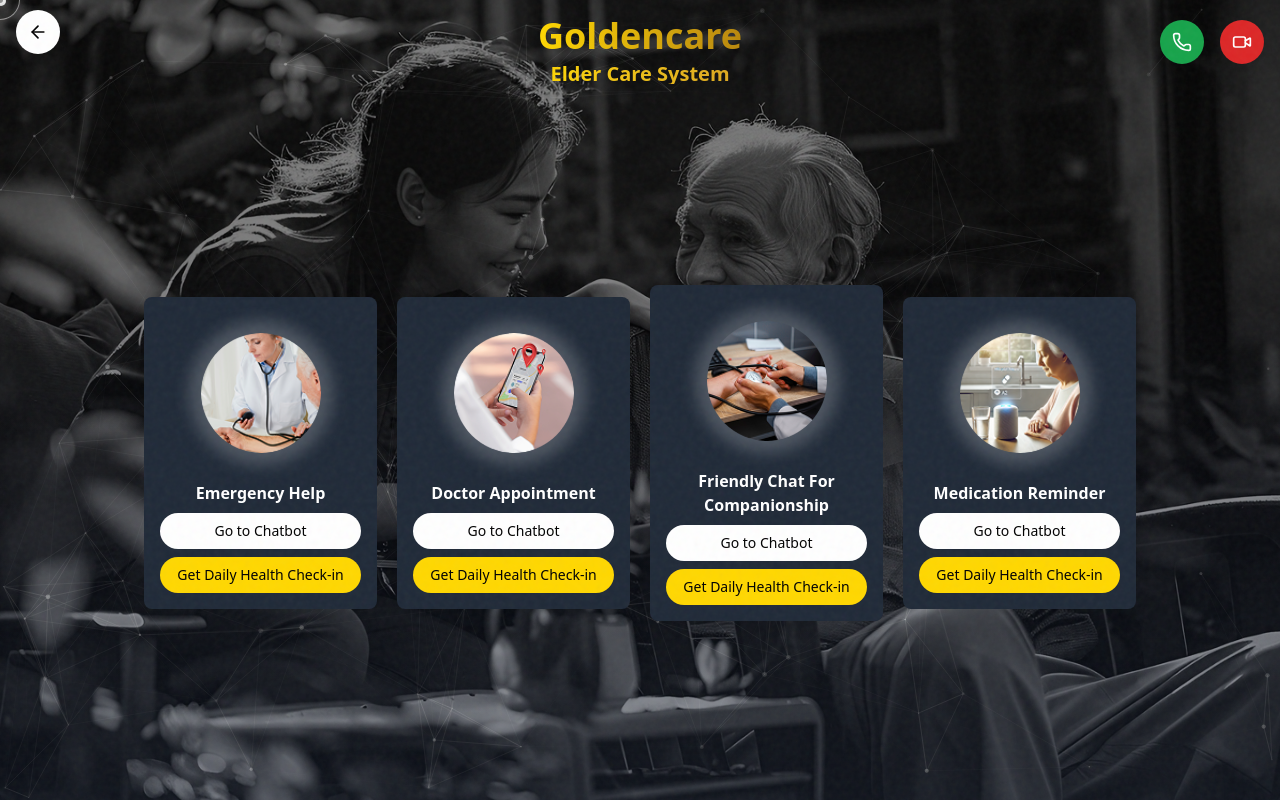
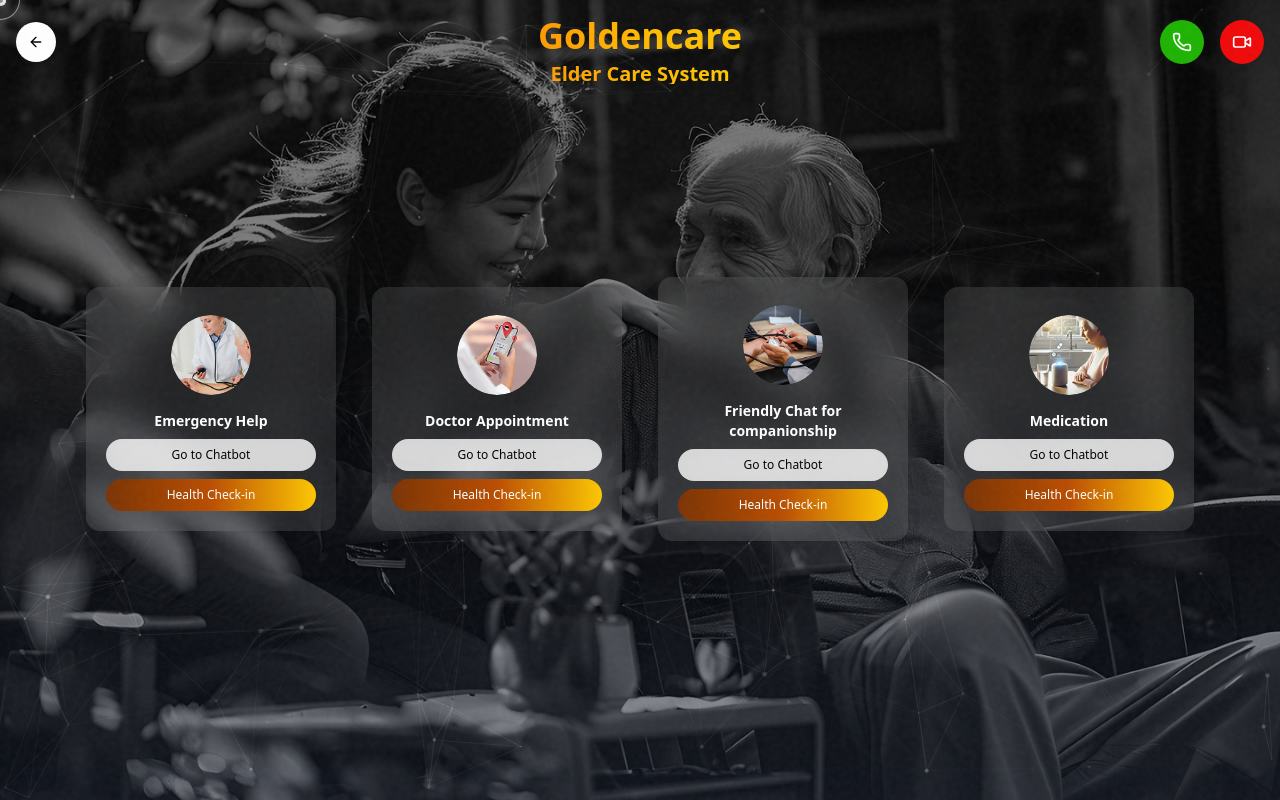
Before and after one commit to jayesh-verma-code/Project-N, a Next.js app: page /goldencare in a window 1280 px wide. Built offline with nearby package versions, Linux system fonts and the light colour scheme.

Commit message:
chore:ui in goldencare landing and and added particles in all landing pg

```diff
--- a/app/goldencare/_components/LandingPage.tsx
+++ b/app/goldencare/_components/LandingPage.tsx
@@ -1,14 +1,70 @@
 "use client"
 import CustomCursor from "@/components/shared/custom-cursor";
-import { ArrowLeft, Phone, Video } from "lucide-react";
+import { ArrowLeft, Phone, Video, AlarmClock, AlertTriangle, HeartPulse, Stethoscope, Calendar, MessageCircleHeart, Users, Pill, Clock } from "lucide-react";
 import Image from "next/image";
 import Link from "next/link";
-import { useRef } from "react";
+import { useRef, useState } from "react";
 import { useRouter } from "next/navigation";
+import { motion, useMotionValue, useTransform } from "framer-motion";
 
+const cardVariants = {
+  hidden: { opacity: 0, y: 20 },
+  visible: {
+    opacity: 1,
+    y: 0,
+    transition: {
+      duration: 0.6,
+      ease: "easeOut"
+    }
+  },
+  hover: {
+    y: -8,
+    scale: 1.03,
+    transition: {
+      duration: 0.4,
+      ease: "easeInOut"
+    }
+  }
+};
+
+const imageVariants = {
+  hover: {
+    scale: 1.12,
+    rotate: 2,
+    transition: {
+      duration: 0.5,
+      ease: "backOut"
+    }
+  }
+};
+
+const buttonVariants = {
+  hover: {
+    scale: 1.05,
+    boxShadow: "0 5px 15px rgba(99, 102, 241, 0.4)",
+    transition: {
+      duration: 0.2
+    }
+  },
+  tap: {
+    scale: 0.95
+  }
+};
 
 export default function GoldencareLandingPage() {
   const containerRef = useRef<HTMLDivElement>(null);
+
+  const container = {
+    hidden: { opacity: 0 },
+    visible: {
+      opacity: 1,
+      transition: {
+        staggerChildren: 0.1,
+        delayChildren: 0.2
+      }
+    }
+  };
+
   return (
     <div
       className="min-h-screen w-full bg-cover bg-center relative"
@@ -17,51 +73,82 @@ export default function GoldencareLandingPage() {
       <CustomCursor
         containerRef={containerRef as React.RefObject<HTMLDivElement>}
       />
-      <div className="w-full h-full flex flex-col gap-8 lg:gap-10 overflow-hidden">
+      <div className="w-full h-full flex flex-col gap-6 lg:gap-8 overflow-hidden">
         <div className="flex gap-2 justify-between items-center mb-20 lg:mb-10 px-4">
-          <div className="bg-white bg-opacity-10 rounded-full p-3">
+          <motion.div
+            whileHover={{ scale: 1.1 }}
+            whileTap={{ scale: 0.95 }}
+            className="bg-white bg-opacity-10 mt-5 backdrop-filter backdrop-blur-md rounded-full p-3"
+          >
             <Link href="/">
-              <ArrowLeft className="size-4 md:size-5 text-black" />
+              <ArrowLeft className="size-3 md:size-4 text-black" />
             </Link>
+          </motion.div>
+
+          <div className="absolute left-1/2 transform -translate-x-1/2 top-12 md:top-4 text-center">
+            <motion.h1
+              initial={{ opacity: 0, y: -20 }}
+              animate={{ opacity: 1, y: 0 }}
+              transition={{ duration: 0.5 }}
+              className="text-3xl md:text-4xl lg:text-4xl font-bold mb-2 bg-gradient-to-r from-amber-500 via-amber-400 to-yellow-400 bg-clip-text text-transparent"
+            >
+              Goldencare
+            </motion.h1>
+            <motion.p
+              initial={{ opacity: 0 }}
+              animate={{ opacity: 1 }}
+              transition={{ delay: 0.3, duration: 0.5 }}
+              className="font-bold md:text-xl leading-none tracking-normal bg-gradient-to-r from-amber-500 via-amber-400 to-yellow-400 bg-clip-text text-transparent"
+            >
+              Elder Care System
+            </motion.p>
           </div>
 
-          {/* Title and subtitle */}
-          <div className="absolute left-1/2 transform -translate-x-1/2 top-20 md:top-4 text-center">
-            <h1 className="text-3xl md:text-4xl lg:text-4xl font-bold mb-2 bg-gradient-to-r from-[#FFD700] to-[#B8860B] bg-clip-text text-transparent">
-              Goldencare
-            </h1>
-            <p className="font-bold md:text-xl leading-none tracking-normal bg-gradient-to-r from-[#FFD700] to-[#DAA520] bg-clip-text text-transparent">
-              Elder Care System
-            </p>
-          </div>
-
-          <div className="flex gap-4 mt-5">
-            <button className="bg-[#16a34a] rounded-full p-3">
-              <Phone className="size-4 md:size-5 text-white" />
-            </button>
-            <button className="bg-[#dc2626] rounded-full p-3">
-              <Video className="size-4 md:size-5 text-white" />
-            </button>
+          <div className="flex gap-2 md:gap-4 mt-5">
+            <motion.button
+              whileHover={{ scale: 1.1, backgroundColor: "#0ea5e9" }}
+              whileTap={{ scale: 0.95 }}
+              className="bg-[#1db302] rounded-full p-3"
+            >
+              <Phone className="size-3 md:size-5 text-white" />
+            </motion.button>
+            <motion.button
+              whileHover={{ scale: 1.1, backgroundColor: "#ec4899" }}
+              whileTap={{ scale: 0.95 }}
+              className="bg-[#f00909] rounded-full p-3"
+            >
+              <Video className="size-3 md:size-5 text-white" />
+            </motion.button>
           </div>
         </div>
-        <div className="lg:mt-[11%] grid grid-cols-1 md:grid-cols-2 lg:grid-cols-4 items-center justify-center gap-5 lg:gap-5 mt-30 px-10 lg:px-36">
+
+        <motion.div
+          variants={container}
+          initial="hidden"
+          animate="visible"
+          className="lg:mt-[11%]  grid grid-cols-2 md:grid-cols-2 lg:grid-cols-4 items-center justify-center gap-4 md:gap-9 mt-30 px-3 mx-auto"
+        >
           <Card
             title="Emergency Help"
             imagePath="/Emergency-Help.png"
+            icon="emergency"
           />
           <Card
             title="Doctor Appointment"
             imagePath="/Doctor-Appointment.png"
+            icon="doctor"
           />
           <Card
-            title="Friendly Chat For Companionship"
+            title="Friendly Chat for companionship"
             imagePath="/Friendly-Chat.png"
+            icon="chat"
           />
           <Card
-            title="Medication Reminder"
+            title="Medication"
             imagePath="/Medication-Reminder.png"
+            icon="medication"
           />
-        </div>
+        </motion.div>
       </div>
     </div>
   );
@@ -70,11 +157,37 @@ export default function GoldencareLandingPage() {
 function Card({
   title,
   imagePath,
+  icon,
 }: {
   title: string;
   imagePath: string;
+  icon: string;
 }) {
   const router = useRouter();
+  const x = useMotionValue(0);
+  const y = useMotionValue(0);
+  const [isHovered, setIsHovered] = useState(false);
+
+  const rotateX = useTransform(y, [-100, 100], [12, -12]);
+  const rotateY = useTransform(x, [-100, 100], [-12, 12]);
+
+  const handleMouseMove = (e: React.MouseEvent<HTMLDivElement>) => {
+    const rect = e.currentTarget.getBoundingClientRect();
+    const centerX = rect.left + rect.width / 2;
+    const centerY = rect.top + rect.height / 2;
+    x.set(e.clientX - centerX);
+    y.set(e.clientY - centerY);
+  };
+
+  const handleMouseEnter = () => {
+    setIsHovered(true);
+  };
+
+  const handleMouseLeave = () => {
+    x.set(0);
+    y.set(0);
+    setIsHovered(false);
+  };
 
   const handleNavigation = (e: React.MouseEvent, path: string) => {
     e.preventDefault();
@@ -88,35 +201,226 @@ function Card({
     }
   };
 
+  const renderIcon = () => {
+    const iconSize = 24; // Reduced size for top corner
+    const iconColor = "rgba(245, 158, 11, 0.9)"; // amber-500
+
+    switch(icon) {
+      case "emergency":
+        return (
+          <motion.div
+            animate={{
+              rotate: isHovered ? [0, -10, 10, -10, 10, 0] : 0
+            }}
+            transition={{
+              repeat: Infinity,
+              repeatType: "loop",
+              duration: 2.5,
+              repeatDelay: 1
+            }}
+          >
+            <AlertTriangle size={iconSize} color={iconColor} strokeWidth={1.5} />
+          </motion.div>
+        );
+
+      case "doctor":
+        return (
+          <motion.div
+            animate={{
+              rotate: isHovered ? [0, -10, 10, -10, 10, 0] : 0
+            }}
+            transition={{
+              repeat: Infinity,
+              repeatType: "loop",
+              duration: 2.5,
+              ease: "easeInOut"
+            }}
+          >
+            <Stethoscope size={iconSize} color={iconColor} strokeWidth={1.5} />
+          </motion.div>
+        );
+
+      case "chat":
+        return (
+          <motion.div
+            animate={{
+              rotate: isHovered ? [0, -10, 10, -10, 10, 0] : 0
+            }}
+            transition={{
+             repeat: Infinity,
+              repeatType: "loop",
+              duration: 2.5,
+              ease: "easeInOut"
+            }}
+          >
+            <MessageCircleHeart size={iconSize} color={iconColor} strokeWidth={1.5} />
+          </motion.div>
+        );
+
+      case "medication":
+        return (
+          <motion.div
+            animate={{
+              rotate: isHovered ? [0, -10, 10, -10, 10, 0] : 0
+            }}
+            transition={{
+            repeat: Infinity,
+              repeatType: "loop",
+              duration: 2.5,
+              ease: "easeInOut"
+            }}
+          >
+            <Pill size={iconSize} color={iconColor} strokeWidth={1.5} />
+          </motion.div>
+        );
+
+      default:
+        return null;
+    }
+  };
+
   return (
-    <div className="bg-[#1F2937] py-2 px-2 md:px-2 flex flex-col items-center justify-center gap-0 rounded-md mb-3">
-      <div className="relative w-44 h-44 flex items-center justify-center">
-        <div className="absolute inset-4 rounded-full bg-white blur-sm opacity-20 z-0" />
-        <Image
-          src={imagePath || "/placeholder.svg"}
-          alt={title}
-          width={120}
-          height={120}
-          className="realative object-center z-10 rounded-full"
+    <motion.div
+      style={{
+        rotateX,
+        rotateY,
+        transformStyle: "preserve-3d",
+      }}
+      onMouseMove={handleMouseMove}
+      onMouseEnter={handleMouseEnter}
+      onMouseLeave={handleMouseLeave}
+      variants={cardVariants}
+      initial="hidden"
+      animate="visible"
+      whileHover="hover"
+      className="bg-white/10 backdrop-filter backdrop-blur-lg py-3 px-3 flex flex-col items-center justify-center gap-0 rounded-xl mb-3
+        relative overflow-hidden w-full max-w-[250px] mx-auto transition-all duration-500 ease-out
+        before:absolute before:inset-0 before:rounded-xl before:border before:border-amber-500/20
+        before:bg-gradient-to-br before:from-amber-600/0 before:to-yellow-400/0
+        hover:before:from-amber-600/30 hover:before:to-yellow-400/30
+        before:z-0 before:opacity-0 hover:before:opacity-100 before:transition-opacity before:duration-500
+        hover:shadow-[0_0_25px_rgba(217,119,6,0.45)] hover:border-amber-500/30"
+    >
+      {/* Ambient glow effect */}
+      <motion.div
+        className="absolute inset-0 -z-10 opacity-0 group-hover:opacity-100 transition-opacity duration-700
+                  bg-[radial-gradient(circle_at_center,rgba(245,158,11,0.25),transparent_70%)]"
+        initial={{ opacity: 0 }}
+        animate={{ opacity: isHovered ? 1 : 0 }}
+        transition={{ duration: 0.7 }}
+      />
+
+      {/* Moving highlight */}
+      <motion.div
+        className="absolute -inset-1/2 z-0 transition-opacity duration-700
+                   bg-gradient-conic from-amber-900 via-amber-700 to-yellow-400 blur-3xl"
+        initial={{ opacity: 0 }}
+        animate={{
+          opacity: isHovered ? 0.4 : 0,
+          rotate: isHovered ? [0, 360] : 0,
+          scale: isHovered ? [1, 1.05, 1] : 1,
+        }}
+        transition={{
+          opacity: { duration: 0.7 },
+          rotate: { repeat: Infinity, duration: 10, ease: "linear" },
+          scale: { repeat: Infinity, duration: 4, ease: "easeInOut" }
+        }}
+      />
+
+      {/* SVG Icon in top right corner - only visible on hover */}
+      <motion.div
+        className="absolute top-2 right-2"
+        initial={{ opacity: 0, scale: 0 }}
+        animate={{
+          opacity: isHovered ? 1 : 0,
+          scale: isHovered ? 1 : 0
+        }}
+        transition={{ duration: 0.3 }}
+      >
+        {renderIcon()}
+      </motion.div>
+
+      <div className="relative w-28 h-28 flex items-center justify-center transform-gpu" style={{ transformStyle: "preserve-3d" }}>
+        {/* Image glow effect */}
+        <motion.div
+          className="absolute inset-2 rounded-full bg-gradient-to-tr from-white/20 to-white/5 blur-md transition-opacity duration-500 z-0"
+          initial={{ opacity: 0 }}
+          animate={{
+            opacity: isHovered ? 1 : 0,
+            boxShadow: isHovered ? ["0 0 0px rgba(217,119,6,0)", "0 0 25px rgba(217,119,6,0.6)", "0 0 15px rgba(245,158,11,0.5)"] : "0 0 0px rgba(217,119,6,0)",
+          }}
+          transition={{
+            opacity: { duration: 0.5 },
+            boxShadow: {
+              repeat: Infinity,
+              repeatType: "reverse",
+              duration: 2.5
+            }
+          }}
         />
+        <motion.div
+          variants={imageVariants}
+          whileHover="hover"
+          className="relative z-10 transform-gpu"
+          style={{ transform: "translateZ(30px)" }}
+        >
+          <Image
+            src={imagePath || "/placeholder.svg"}
+            alt={title}
+            width={80}
+            height={80}
+            className="object-center rounded-full transition-all duration-500"
+            style={{
+              boxShadow: isHovered ? "0 0 20px rgba(245,158,11,0.7)" : "none"
+            }}
+          />
+        </motion.div>
       </div>
-      <div className="mb-2">
-        <h1 className="text-white font-semibold text-center">{title}</h1>
+
+      <div className="mb-2 px-2 transform-gpu" style={{ transform: "translateZ(20px)" }}>
+        <motion.h1
+          className="text-white font-semibold text-center text-sm transition-colors duration-500"
+          style={{
+            color: isHovered ? "#fcd34d" : "white",
+            textShadow: isHovered ? "0 0 8px rgba(217,119,6,0.7)" : "none"
+          }}
+        >
+          {title}
+        </motion.h1>
       </div>
-      <div className="flex flex-col gap-2 w-full px-2 mb-2">
-        <button
+
+      <div className="flex flex-col gap-2 w-full px-2 mb-2 transform-gpu" style={{ transform: "translateZ(25px)" }}>
+        <motion.button
+          variants={buttonVariants}
+          whileHover="hover"
+          whileTap="tap"
           onClick={(e) => handleNavigation(e, '/goldencare/chat')}
-          className="bg-white text-black rounded-full py-2 px-3 text-sm font-medium text-center hover:bg-gray-200 transition-colors"
+          className="bg-white/80 backdrop-filter backdrop-blur-sm text-black rounded-full py-2 px-3 text-xs font-medium text-center
+                    relative overflow-hidden
+                    before:absolute before:inset-0 before:w-full before:h-full before:bg-gradient-to-r
+                    before:from-transparent before:via-white/60 before:to-transparent before:translate-x-[-100%]"
+          style={{
+            boxShadow: isHovered ? "0 0 15px rgba(255,255,255,0.5)" : "none"
+          }}
         >
           Go to Chatbot
-        </button>
-        <button
+        </motion.button>
+        <motion.button
+          variants={buttonVariants}
+          whileHover="hover"
+          whileTap="tap"
           onClick={(e) => handleNavigation(e, '/goldencare/check-in')}
-          className="bg-[#FFD700] text-black rounded-full py-2 px-3 text-sm font-medium text-center hover:bg-[#DAA520] transition-colors"
+          className="bg-gradient-to-r from-amber-900 via-amber-700 to-yellow-400 text-white rounded-full py-2 px-3 text-xs font-medium text-center
+                    relative overflow-hidden
+                    before:absolute before:inset-0 before:w-full before:h-full before:bg-gradient-to-r
+                    before:from-transparent before:via-white/30 before:to-transparent before:translate-x-[-100%]"
+          style={{
+            boxShadow: isHovered ? "0 0 20px rgba(217,119,6,0.7)" : "none"
+          }}
         >
-          Get Daily Health Check-in
-        </button>
+          Health Check-in
+        </motion.button>
       </div>
-    </div>
+    </motion.div>
   );
 }
--- a/app/mindease/_components/LandingPage.tsx
+++ b/app/mindease/_components/LandingPage.tsx
@@ -1,5 +1,6 @@
 'use client'
 import CustomCursor from "@/components/shared/custom-cursor";
+import ParticlesBackground from "@/components/shared/particle-background";
 import { Button } from "@/components/ui/button";
 import { ArrowLeft, Phone, Video } from "lucide-react";
 import Image from "next/image";
@@ -16,10 +17,12 @@ export default function LandingPage() {
     className="min-h-screen w-full  bg-[#000a0b] bg-center relative flex items-start justify-center"
 
   >
+    <ParticlesBackground/>
     <img src="/mindease-bg.jpg" alt="" className="absolute min-w-[780px]  lg:w-[1000px] top-0 " />
       <CustomCursor
         containerRef={containerRef as React.RefObject<HTMLDivElement>}
       />
+      <ParticlesBackground/>
       <div className="absolute w-full h-full flex flex-col gap-8 lg:gap-10 overflow-x-hidden z-10">
         <div className="flex gap-2 justify-between items-center mb-20 lg:mb-10 px-4 lg:px-10">
         <Link href="/" className="z-10 bg-white bg-opacity-10 rounded-full p-2 md:p-3 mt-5 md:mt-0 hover:bg-opacity-20 active:bg-opacity-30 transition">
--- a/app/mindease/chat/page.tsx
+++ b/app/mindease/chat/page.tsx
@@ -264,7 +264,7 @@ export default function MindEasePage() {
             <div className=" flex justify-between items-center p-4 border-b border-gray-800">
               <Button
                 onClick={createNewChat}
-                className="flex items-center gap-2 text-sm bg-indigo-600 hover:bg-indigo-700 transition-colors duration-200"
+                className="flex text-white items-center gap-2 text-sm bg-indigo-600 hover:bg-indigo-700 transition-colors duration-200"
               >
                 <Plus className="size-4" /> New Chat
               </Button>
@@ -330,7 +330,7 @@ export default function MindEasePage() {
           <div className="flex justify-between items-center p-1 mb-4">
             <Button
               onClick={createNewChat}
-              className="flex items-center gap-2 text-sm bg-indigo-600 hover:bg-indigo-700 transition-colors duration-200"
+              className="flex text-white items-center gap-2 text-sm bg-indigo-600 hover:bg-indigo-700 transition-colors duration-200"
             >
               <Plus className="size-4" /> New Chat
             </Button>
--- a/app/pet-ai/_components/LandingPage.tsx
+++ b/app/pet-ai/_components/LandingPage.tsx
@@ -1,3 +1,4 @@
+import ParticlesBackground from "@/components/shared/particle-background";
 import { Button } from "@/components/ui/button";
 import { ArrowLeft, Phone, Video } from "lucide-react";
 import Image from "next/image";
@@ -7,6 +8,7 @@ import Link from "next/link";
 export default function LandingPage() {
     return (
     <div className="min-h-screen w-full  bg-cover bg-center relative" style={{ backgroundImage: "url('/bg_image.png')" }}>
+      <ParticlesBackground/>
       <div className="w-full h-full flex flex-col gap-8 lg:gap-10 overflow-hidden ">
         <div className="flex gap-2 justify-between items-center mb-20 lg:mb-10 px-4">
           <Link href="/">
```
Also changed, not shown: app/goldencare/chat/page.tsx (+5 -4 lines).
